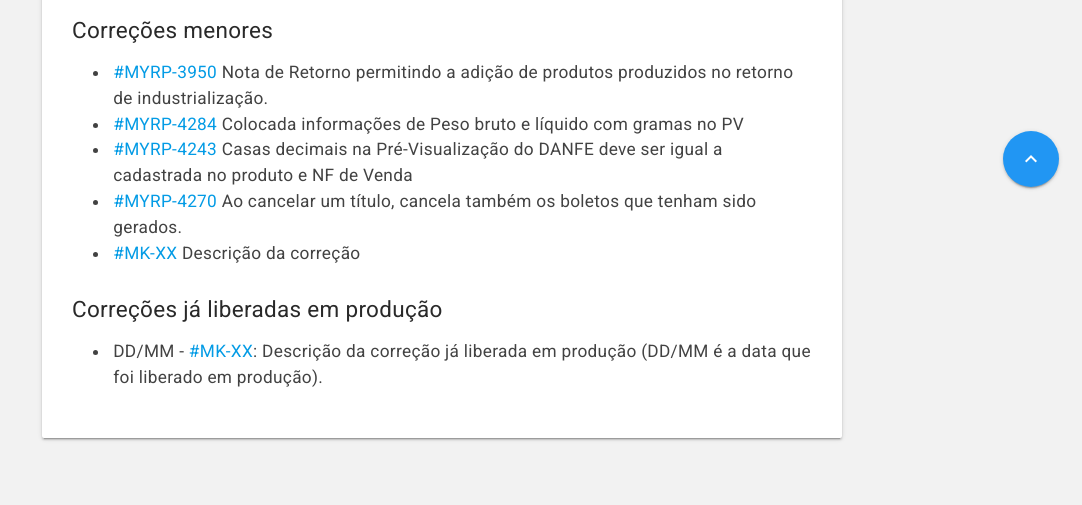
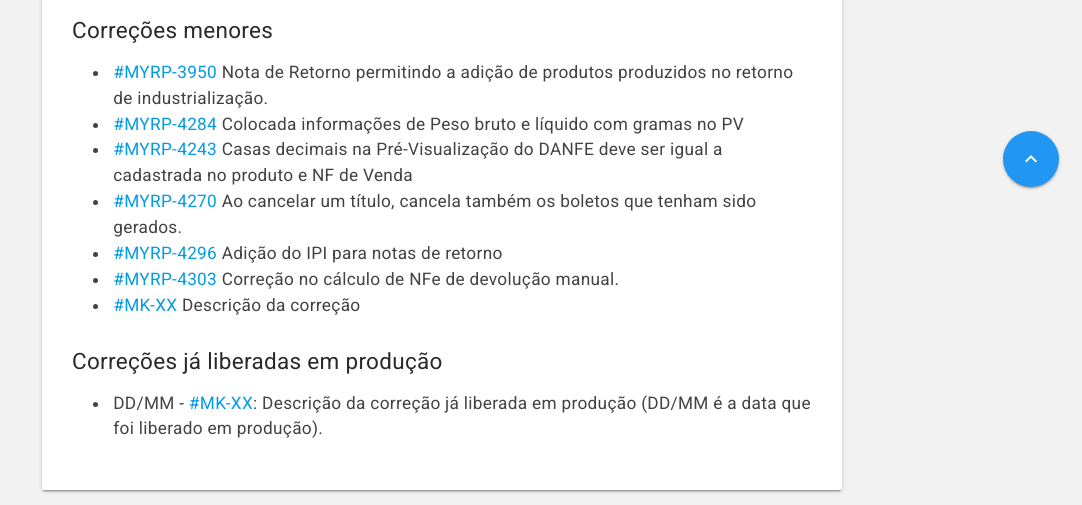
Before and after one commit to myrp-maicon/changelog-myrp, a Jekyll site: the page built from docs/myrp/19.06.01.md, in a window 1280 px wide. Shown: the part 690-1195 px from the top of the page, without its empty margins (198-1280 px from the left). Built offline with Jekyll 4.4.1, drawn with Linux system fonts in a browser that asks for light colours; nearby versions of some CDN libraries; our own code applies the rules of GitHub Pages for plain Markdown files; the repository's description, which GitHub fills in, is left out; before the commit the page ends 1143 px from its top, so only the background shows below that.

Commit message:
AJ:MYRP-4296 e MYRP-4303

```diff
--- a/docs/myrp/19.06.01.md
+++ b/docs/myrp/19.06.01.md
@@ -11,8 +11,9 @@
 * [#MYRP-4284](https://devmyrp.atlassian.net/browse/MYRP-4284) Colocada informações de Peso bruto e líquido com gramas no PV
 * [#MYRP-4243](https://devmyrp.atlassian.net/browse/MYRP-4243) Casas decimais na Pré-Visualização do DANFE deve ser igual a cadastrada no produto e NF de Venda
 * [#MYRP-4270](https://devmyrp.atlassian.net/browse/MYRP-4270) Ao cancelar um título, cancela também os boletos que tenham sido gerados.
+* [#MYRP-4296](https://devmyrp.atlassian.net/browse/MYRP-4296) Adição do IPI para notas de retorno
+* [#MYRP-4303](https://devmyrp.atlassian.net/browse/MYRP-4303) Correção no cálculo de NFe de devolução manual.
 * [#MK-XX](https://devmyrp.atlassian.net/browse/MK-XX) Descrição da correção
-
 
 ## Correções já liberadas em produção
 * DD/MM - [#MK-XX](https://devmyrp.atlassian.net/browse/MK-XX): Descrição da correção já liberada em produção (DD/MM é a data que foi liberado em produção).
```
